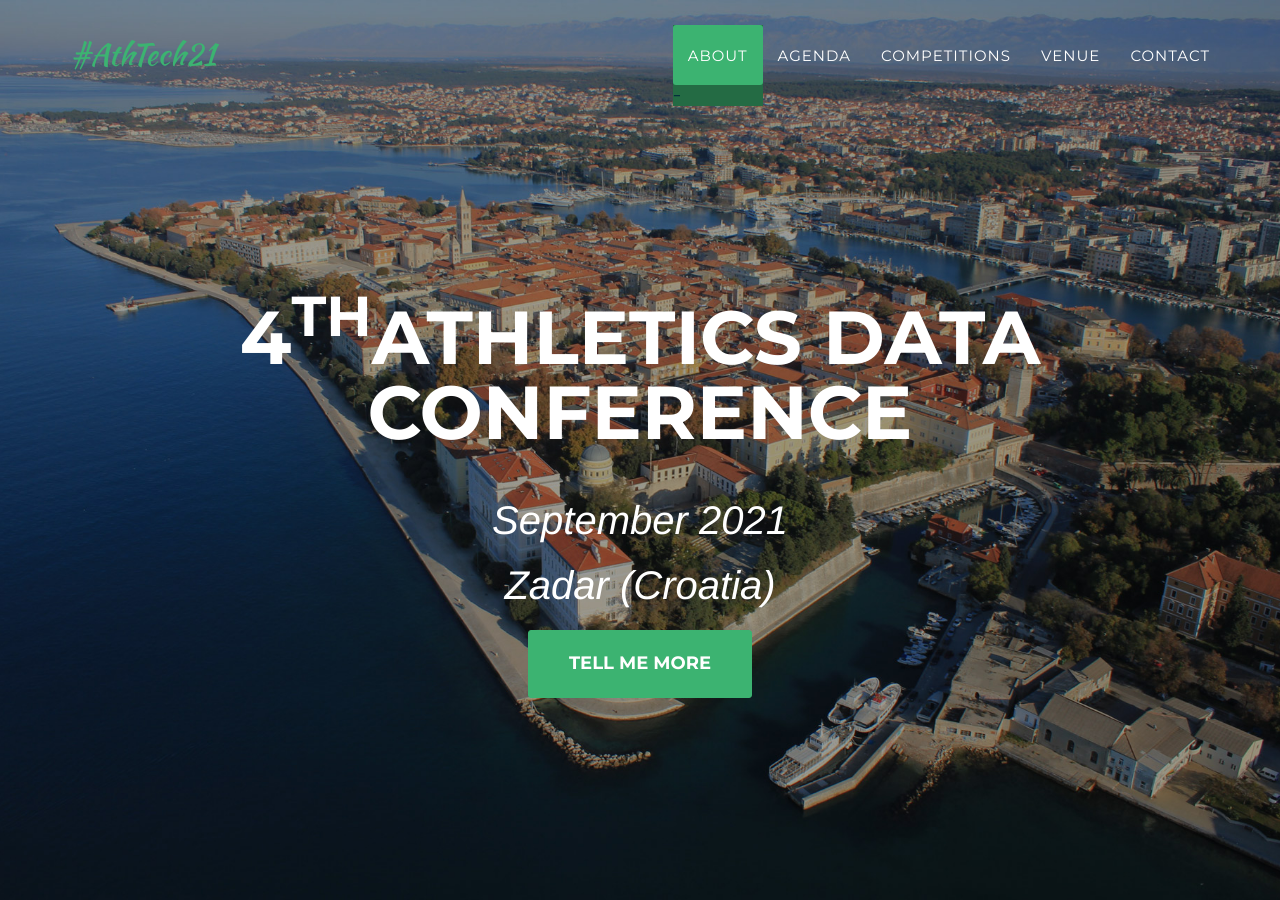
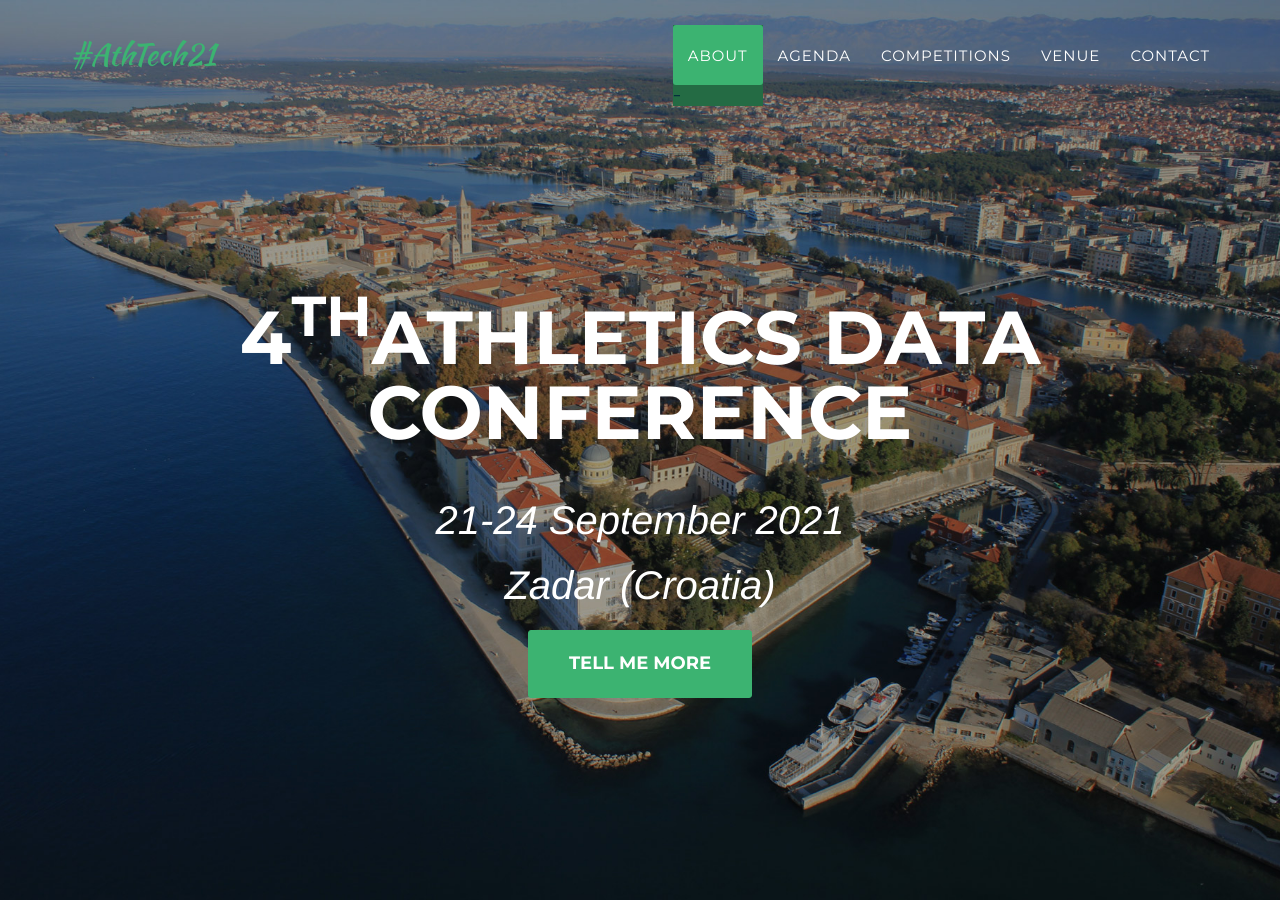
Before and after one commit to openath/athtech, a Jekyll site: the page built from _2021_pages/index.html, in a window 1280 px wide and 900 px high. Built offline with Jekyll 4.4.1, drawn with Linux system fonts in a browser that asks for light colours; some web fonts are replaced.

Commit message:
Update 2021_home.html

```diff
--- a/_layouts/2021_home.html
+++ b/_layouts/2021_home.html
@@ -13,7 +13,7 @@
         <div class="container">
             <div class="intro-text">
                 <div class="intro-heading">4<sup>th</sup>Athletics Data Conference<br></div>
-                <div class="intro-lead-in"> September 2021</div>
+                <div class="intro-lead-in">21-24 September 2021</div>
                 <div class="intro-lead-in">Zadar (Croatia)</div>
                 <a href="#intro" class="page-scroll btn btn-xl">Tell Me More</a>
             </div>
```
